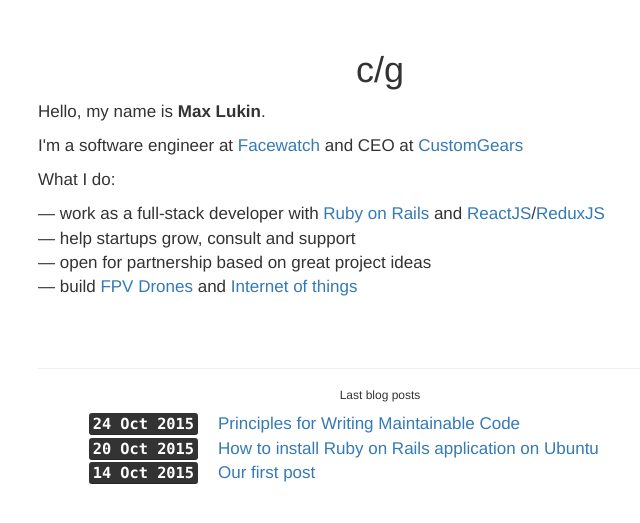
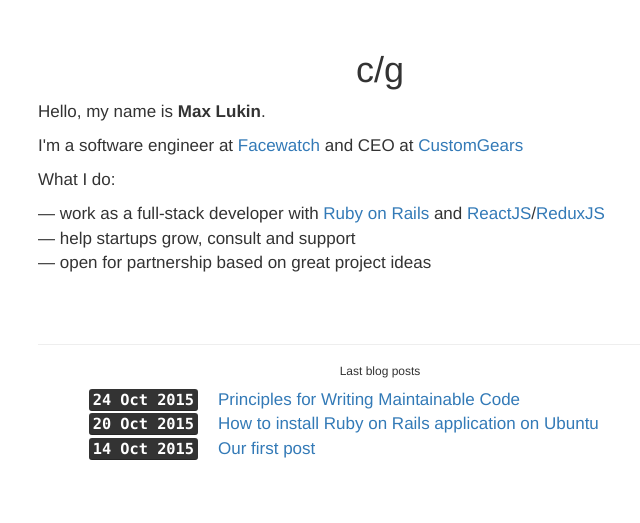
Before and after one commit to sesharim/sesharim.github.io, a Jekyll site: the page built from index.html, in a window 1280 px wide. Shown: the top 523 px of the page, without its empty margins (260-900 px from the left). Built offline with Jekyll 4.4.1, drawn with Linux system fonts in a browser that asks for light colours; a style sheet for code colours, icons or effects is not loaded.

Commit message:
removed fpv

```diff
--- a/index.html
+++ b/index.html
@@ -13,8 +13,7 @@ layout: default
 
     &mdash; work as a full-stack developer with <a target="_blank" href="http://rubyonrails.org/">Ruby on Rails</a> and <a target="_blank" href="https://facebook.github.io/react/">ReactJS</a>/<a target="_blank" href="http://redux.js.org/">ReduxJS</a><br/>
     &mdash; help startups grow, consult and support<br/>
-    &mdash; open for partnership based on great project ideas<br/>
-    &mdash; build <a target="_blank" href="https://www.youtube.com/watch?v=_ZLimUDUJTA">FPV Drones</a> and <a href="https://en.wikipedia.org/wiki/Internet_of_things" target="_blank">Internet of things</a><br/><br/>
+    &mdash; open for partnership based on great project ideas<br/><br/>
 
     <ul class="list-inline text-center">
       <li>
```
